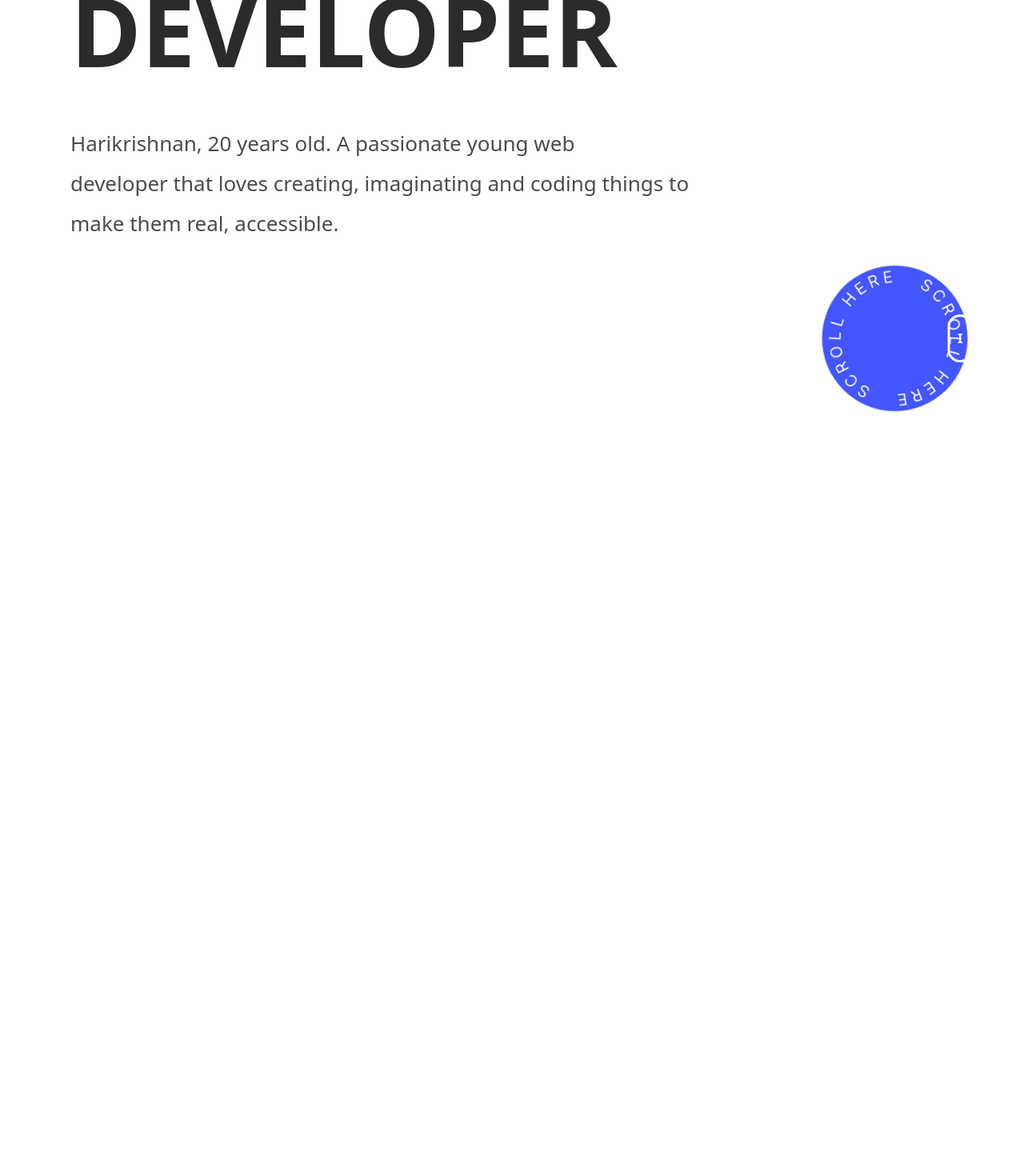
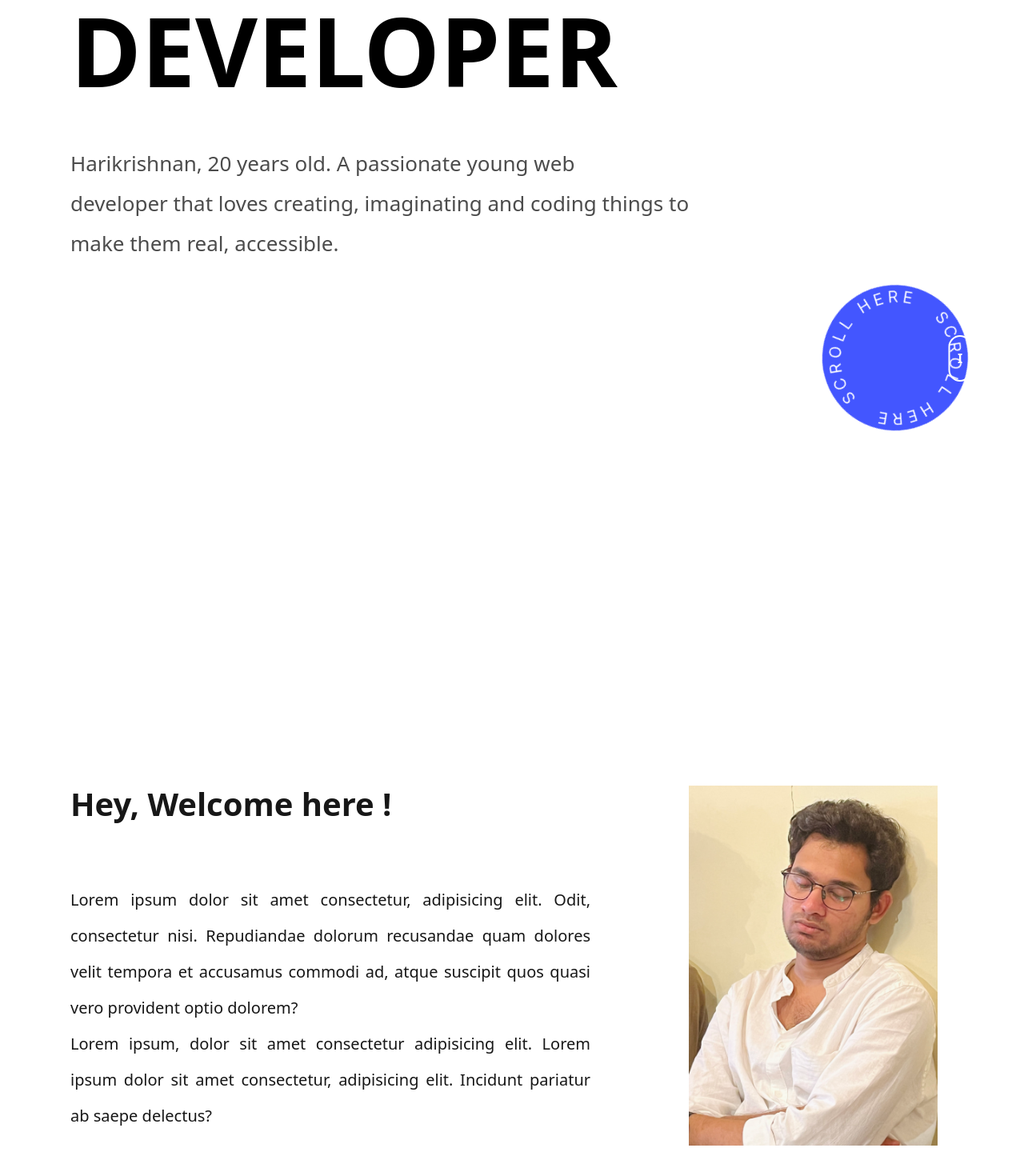
Before and after one commit to harikrishnan2412/Frontend-Developer, a React (Vite) app in the folder PortfolioV3/: page / in a window 1280 px wide. Shown: the part 264-1734 px from the top of the page at 80% size. Before the commit the page ends 800 px from the top, so only its background shows below. Built offline with nearby package versions, Linux system fonts and the light colour scheme.

Commit message:
added about section

```diff
--- a/PortfolioV3/src/Landing/Landing.css
+++ b/PortfolioV3/src/Landing/Landing.css
@@ -11,9 +11,9 @@ body{
     width: 35%;
     align-items: end;
     margin-left: 850px;
-    margin-top: -1px;
+    margin-top: 35px;
     gap: 50px;
-    font-size: 15px;
+    font-size: 14px;
     font-weight: 200;
   }
   .subheading
@@ -31,7 +31,7 @@ body{
   .heading
   {
     margin-left: 80px;
-    color: hsl(0, 0%, 17%);
+
     font-size: 60px;
     font-weight: 700;
     line-height: 110px;
@@ -66,7 +66,7 @@ body{
    display: block;
    text-align: center;
    position: absolute;
-   border: solid 3px white;
+   border: solid 2px white;
    border-radius: 50px;
    width: 25px;
    top: 50%;
@@ -80,3 +80,50 @@ body{
     position: relative;
     display: grid;
   }
+
+#hey
+{
+    font-size: 2.5rem;
+}
+
+#line{
+    border: none;
+    height: 0.5px;
+    margin-bottom: 35px;
+    background: linear-gradient(to right, black, rgb(151, 151, 151), white);
+}
+
+.AboutContent
+{
+
+    margin-top: 400px;
+    width: 650px;
+    margin-left: 80px;
+    color: #171717;
+    font-size: 26px;
+    text-align: justify;
+    gap: 50px;
+    font-size: 20px;
+    font-weight: 300;
+    line-height: 45px;
+}
+
+img
+{
+    width: 311px;
+    height: 450px;
+    object-fit: cover;
+
+
+}
+
+.about
+{
+  display: flex;
+  flex-direction: row;
+  background-color: rgb(255, 255, 255);
+  align-items: end;
+  justify-content: space-between;
+  margin-right: 100px;
+  margin-bottom: 300px;
+}
--- a/PortfolioV3/src/Landing/Landing.jsx
+++ b/PortfolioV3/src/Landing/Landing.jsx
@@ -1,5 +1,7 @@
 import React from "react";
 import './Landing.css';
+import MyImage from '../assets/MyImage.jpeg'
+
 
 const Landing = () => {
   return (
@@ -126,8 +128,20 @@ const Landing = () => {
           <p>I</p>
         </div>
         </div>
-        <div className="arrow">
-          <ion-icon name="arrowdown"></ion-icon>
+      </div>
+
+      <div className="about">
+
+        <div className="AboutContent">
+            <h3 id="hey">Hey, Welcome here !</h3>
+            <hr id="line"/>
+            <p>Lorem ipsum dolor sit amet consectetur, adipisicing elit. Odit, consectetur nisi. Repudiandae dolorum recusandae quam dolores velit tempora et accusamus commodi ad, atque suscipit quos quasi vero provident optio dolorem? <br />
+             Lorem ipsum, dolor sit amet consectetur adipisicing elit.
+              Lorem ipsum dolor sit amet consectetur, adipisicing elit.
+               Incidunt pariatur ab saepe delectus?</p>
+        </div>
+        <div>
+           <img src={MyImage}/>
         </div>
       </div>
     </div>
```
Also changed, not shown: PortfolioV3/src/assets/MyImage.jpeg (added), 1 other file (tests, documents, lock files or other folders).
